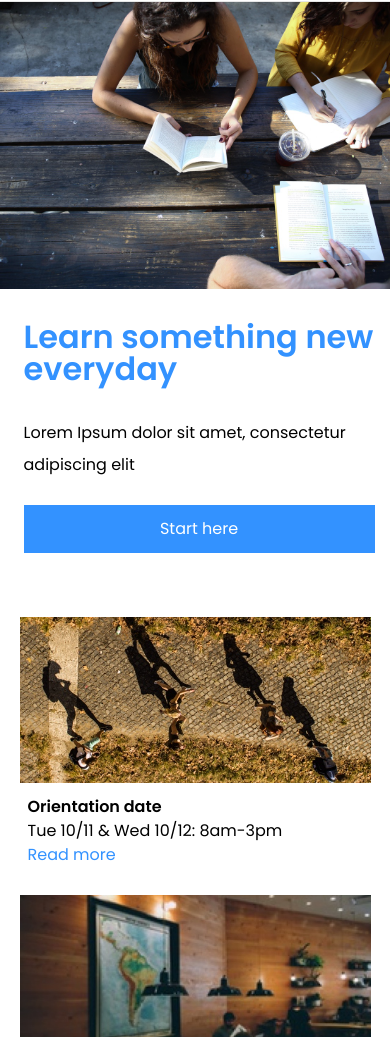
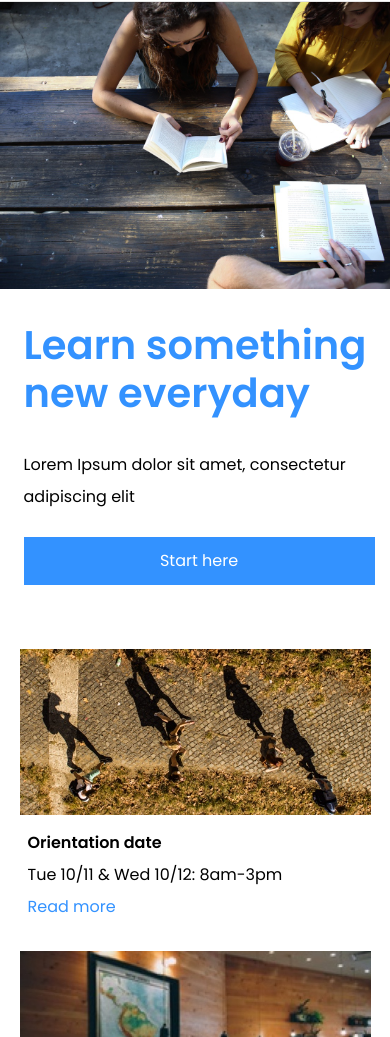
Before and after one commit to Cosmic0wl/ColmarAcademy, a plain HTML site: page index.html in a window 390 px wide. Shown: the part 63-1100 px from the top of the page. Drawn offline with Linux system fonts and the light colour scheme.

Commit message:
final commit and godspeed

```diff
--- a/resources/css/style.css
+++ b/resources/css/style.css
@@ -20,6 +20,7 @@ h3 {
   font-size: 1rem;
   font-weight: bold;
 }
+
 /* HEADER */
 header {
  width: 100%;
@@ -130,7 +131,8 @@ nav a:active {
 
 .button h1 {
   font-weight: bold;
-  font-size: 2rem;
+  font-size: 2.5rem;
+  line-height: 3rem;
   padding-bottom: 0.5rem;
   color: hsl(212, 100%, 60%);
 }
@@ -177,6 +179,7 @@ nav a:active {
 
   .button h1 {
     padding-bottom: 2rem;
+
   }
 
   .button h4 {
@@ -296,6 +299,7 @@ nav a:active {
   .item .text {
     width: 90%;
     padding-left: 1rem;
+    line-height: 1.5rem;
   }
 }
 
@@ -457,9 +461,10 @@ padding-right: 0.5rem;
 footer {
   border-top: none;
   padding: 1rem 1rem;
+  margin-top: 1.5rem;
 }
 
-  .terms {
+.terms {
     display: none;
   }
 }
```
